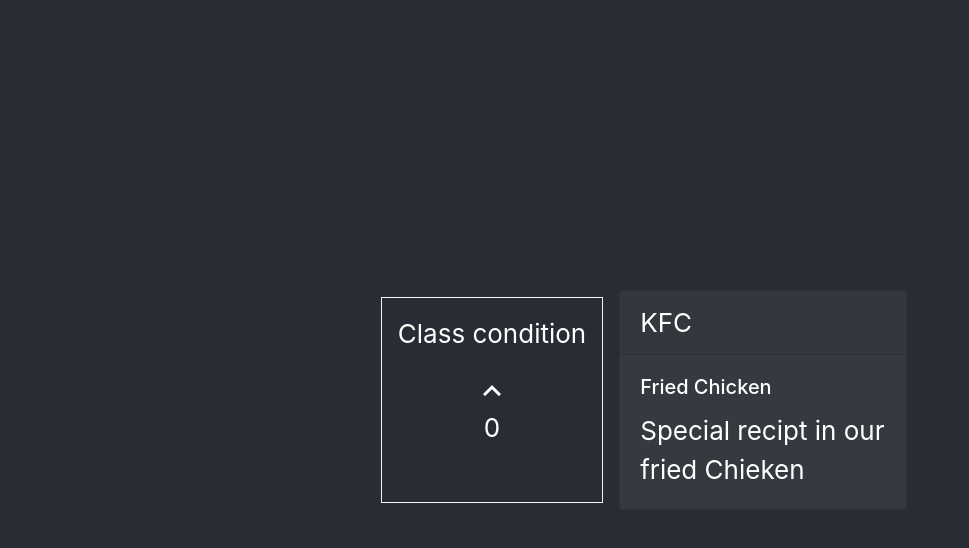
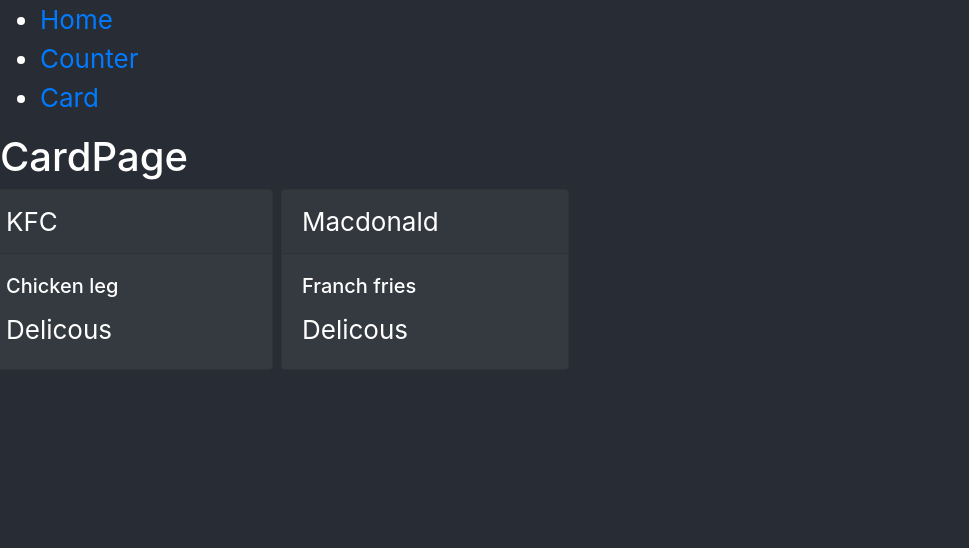
Before and after one commit to AndyChuang1/react-hook, a React (Create React App) app: page /card in a window 1280 px wide. Shown: the top 548 px of the page, without its empty margins (0-969 px from the left). Built offline with nearby package versions, Linux system fonts and the light colour scheme.

Commit message:
add react router CardPage CounterPage HomePage

```diff
--- a/package.json
+++ b/package.json
@@ -11,6 +11,7 @@
     "react": "^16.13.0",
     "react-bootstrap": "^1.0.0",
     "react-dom": "^16.13.0",
+    "react-router-dom": "^5.1.2",
     "react-scripts": "3.4.0"
   },
   "scripts": {
--- a/src/App.js
+++ b/src/App.js
@@ -1,23 +1,44 @@
 import React from 'react';
+import { BrowserRouter as Router, Switch, Route, Link } from 'react-router-dom';
 import './App.scss';
 import 'bootstrap/dist/css/bootstrap.min.css';
-import Counter from './components/CounterClass';
-import Cards from './components/Card';
+
+import CardPage from './Pages/CardPage';
+import CounterPage from './Pages/CounterPage';
+import HomePage from './Pages/HomePage';
 
 function App() {
   return (
-    <div className='App'>
-      <header className='App-header'>
-        <Counter></Counter>
-        <Cards
-          header='KFC'
-          title='Fried Chicken'
-          text='Special recipt in our fried Chieken'
-        ></Cards>
-        {/* <CounterS></CounterS> */}
-        {/* <CounterR></CounterR> */}
-      </header>
-    </div>
+    <Router>
+      <div className='App'>
+        <div>
+          <nav>
+            <ul>
+              <li>
+                <Link to='/'>Home</Link>
+              </li>
+              <li>
+                <Link to='/counter'>Counter</Link>
+              </li>
+              <li>
+                <Link to='/card'>Card</Link>
+              </li>
+            </ul>
+          </nav>
+        </div>
+        <Switch>
+          <Route exact path='/'>
+            <HomePage></HomePage>
+          </Route>
+          <Route path='/counter'>
+            <CounterPage></CounterPage>
+          </Route>
+          <Route path='/card'>
+            <CardPage></CardPage>
+          </Route>
+        </Switch>
+      </div>
+    </Router>
   );
 }
 
--- a/src/App.scss
+++ b/src/App.scss
@@ -1,9 +1,9 @@
-.App-header {
+.App {
   background-color: #282c34;
   min-height: 100vh;
-  display: flex;
-  align-items: center;
-  justify-content: center;
+  // display: flex;
+  // align-items: center;
+  // justify-content: center;
   font-size: calc(10px + 2vmin);
   color: white;
   .counter {
--- /dev/null
+++ b/src/Pages/CardPage.js
@@ -0,0 +1,22 @@
+import React from 'react';
+import Cards from '../components/Card';
+
+function CardPage() {
+  const cardData = [
+    { header: 'KFC', title: 'Chicken leg', text: 'Delicous' },
+    { header: 'Macdonald', title: 'Franch fries', text: 'Delicous' },
+  ];
+  return (
+    <div id='cardPage'>
+      <h1>CardPage</h1>
+      <div className='row'>
+        {cardData.map(item => {
+          const { header, title, text } = item;
+          return <Cards header={header} title={title} text={text}></Cards>;
+        })}
+      </div>
+    </div>
+  );
+}
+
+export default CardPage;
--- /dev/null
+++ b/src/Pages/CounterPage.js
@@ -0,0 +1,13 @@
+import React from 'react';
+import Counter from '../components/CounterClass';
+
+function CounterPage() {
+  return (
+    <div id='Counter'>
+      <h1>Counter Page</h1>
+      <Counter></Counter>
+    </div>
+  );
+}
+
+export default CounterPage;
--- /dev/null
+++ b/src/Pages/HomePage.js
@@ -0,0 +1,11 @@
+import React from 'react';
+
+function HomePage() {
+  return (
+    <div>
+      <h1>I'm home page</h1>
+    </div>
+  );
+}
+
+export default HomePage;
```
Also changed, not shown: 1 other file (tests, documents, lock files or other folders).
